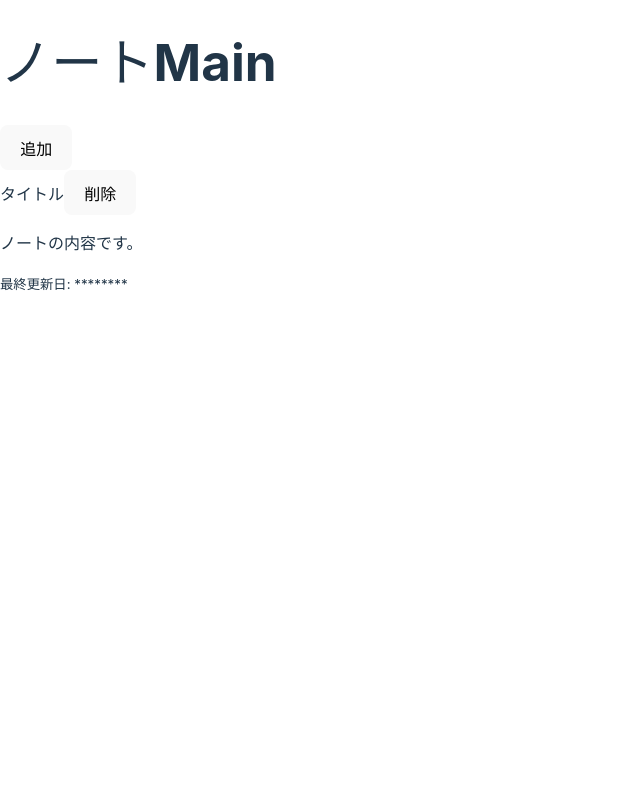
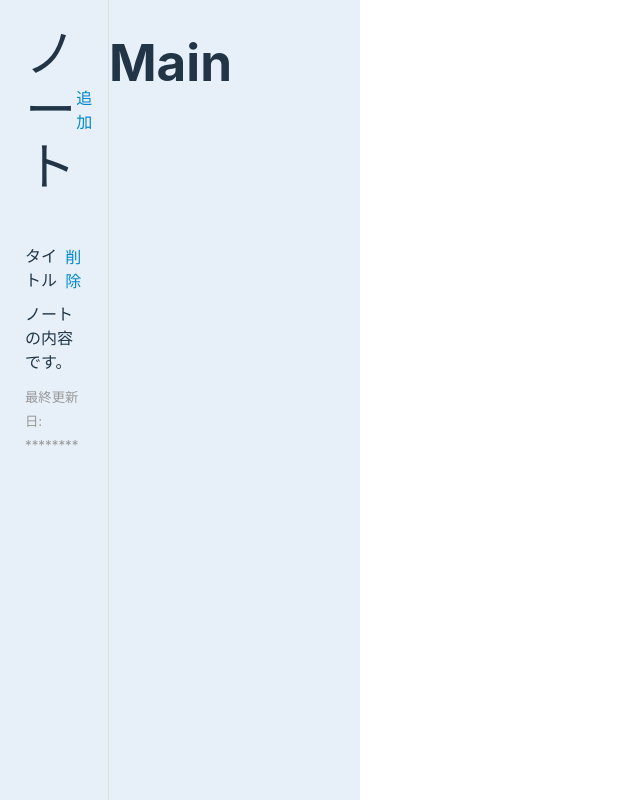
Before and after one commit to j19015/note-with-react-and-markdown, a React (Vite) app: page / in a window 1280 px wide. Shown: the whole page, without its empty margins (0-640 px from the left). Built offline with nearby package versions, Linux system fonts and the light colour scheme; the HTML template or start-up script is replaced by a standard one.

Commit message:
add: Sidebar CSS追加

```diff
--- a/src/App.css
+++ b/src/App.css
@@ -4,4 +4,5 @@
   overflow: hidden;
   font-size: 16px;
   display: flex;
+  background-color: #e7f0f8;
 }
--- a/src/components/Sidebar.css
+++ b/src/components/Sidebar.css
@@ -0,0 +1,52 @@
+button {
+  background: none;
+  border: none;
+  color: #08c;
+  margin: 0;
+  padding: 0;
+  font-size: 16px;
+  cursor: pointer;
+}
+
+.app-sidebar {
+  width: 30%;
+  height: 100vh;
+  border-right: 1px solid #ddd;
+}
+.app-sidebar-header {
+  display: flex;
+  justify-content: space-between;
+  padding: 25px;
+}
+
+.app-sidebar-header h1 {
+  margin: 0;
+}
+
+.app-sidebar-notes {
+  height: calc(100vh - 78px);
+  overflow-y: scroll;
+}
+
+.app-sidebar-note {
+  padding: 25px;
+  cursor: pointer;
+  transition: all 0.2s;
+}
+
+.sidebar-note-title {
+  display: flex;
+  justify-content: space-between;
+}
+
+.app-sidebar-note p {
+  margin: 10px 0;
+}
+
+.app-sidebar-note small {
+  color: #999;
+}
+
+.app-sidebar-note:hover {
+  background-color: #f1f0f0;
+}
```
